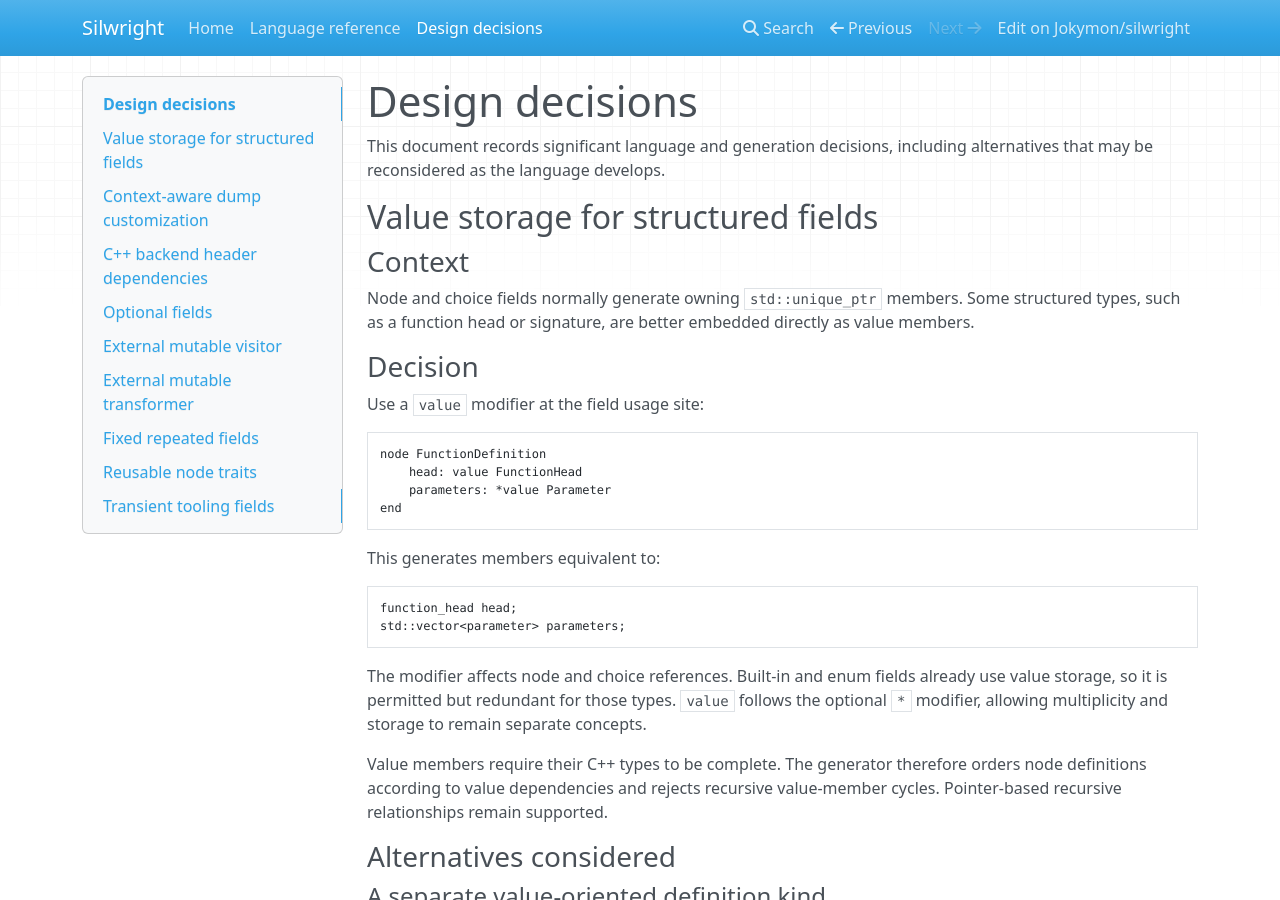
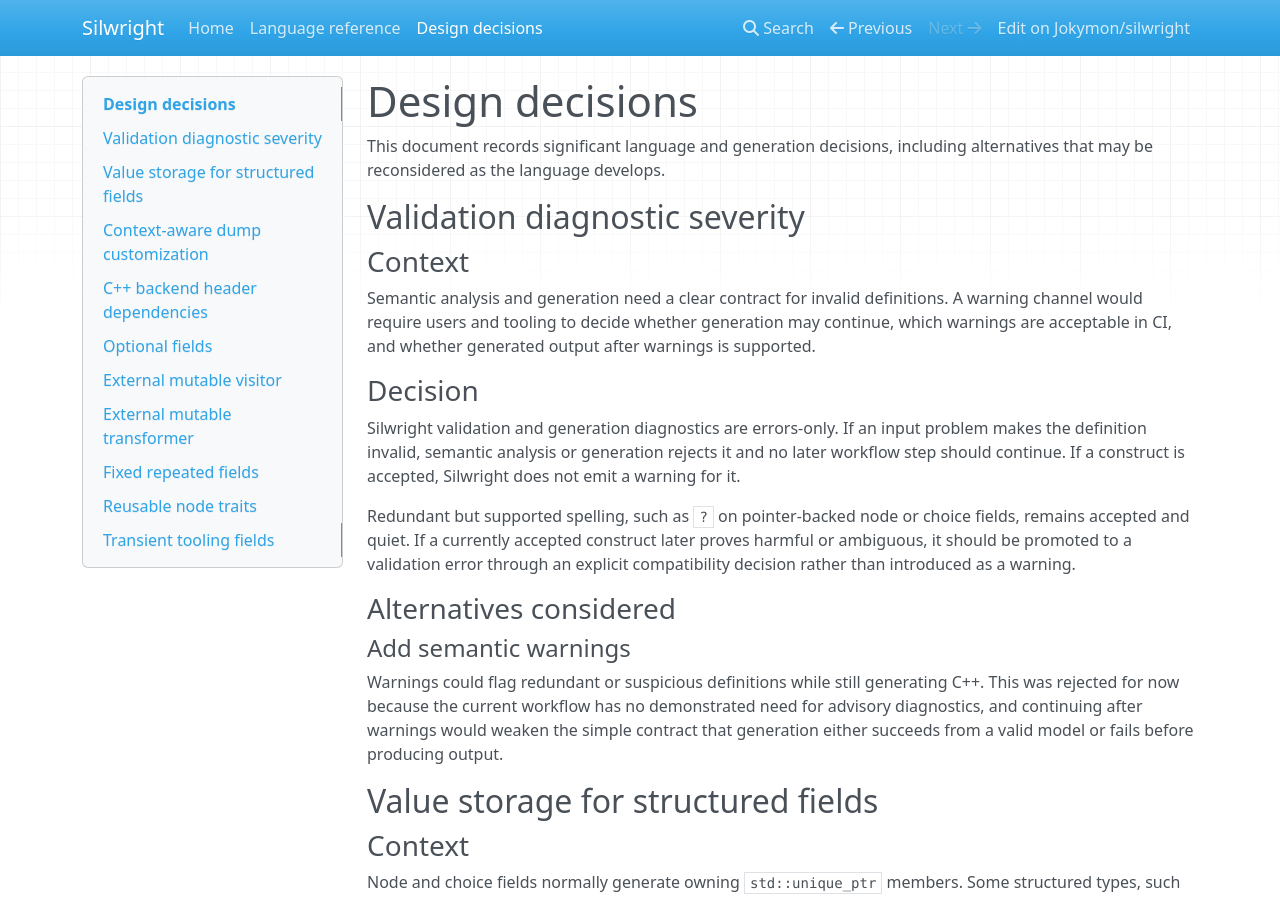
Before and after one commit to Jokymon/silwright, an MkDocs documentation site: the page built from docs/design-decisions.md, in a window 1280 px wide and 900 px high. Built offline with MkDocs 1.6.1, drawn with Linux system fonts in a browser that asks for light colours; nearby versions of some CDN libraries.

Commit message:
Fix the errors-only decision

```diff
--- a/docs/design-decisions.md
+++ b/docs/design-decisions.md
@@ -2,6 +2,34 @@
 
 This document records significant language and generation decisions, including alternatives
 that may be reconsidered as the language develops.
+
+## Validation diagnostic severity
+
+### Context
+
+Semantic analysis and generation need a clear contract for invalid definitions. A warning
+channel would require users and tooling to decide whether generation may continue, which
+warnings are acceptable in CI, and whether generated output after warnings is supported.
+
+### Decision
+
+Silwright validation and generation diagnostics are errors-only. If an input problem makes the
+definition invalid, semantic analysis or generation rejects it and no later workflow step should
+continue. If a construct is accepted, Silwright does not emit a warning for it.
+
+Redundant but supported spelling, such as `?` on pointer-backed node or choice fields, remains
+accepted and quiet. If a currently accepted construct later proves harmful or ambiguous, it
+should be promoted to a validation error through an explicit compatibility decision rather than
+introduced as a warning.
+
+### Alternatives considered
+
+#### Add semantic warnings
+
+Warnings could flag redundant or suspicious definitions while still generating C++. This was
+rejected for now because the current workflow has no demonstrated need for advisory diagnostics,
+and continuing after warnings would weaken the simple contract that generation either succeeds
+from a valid model or fails before producing output.
 
 ## Value storage for structured fields
 
```
Also changed, not shown: docs/language-reference.md (+4 -1 lines).
